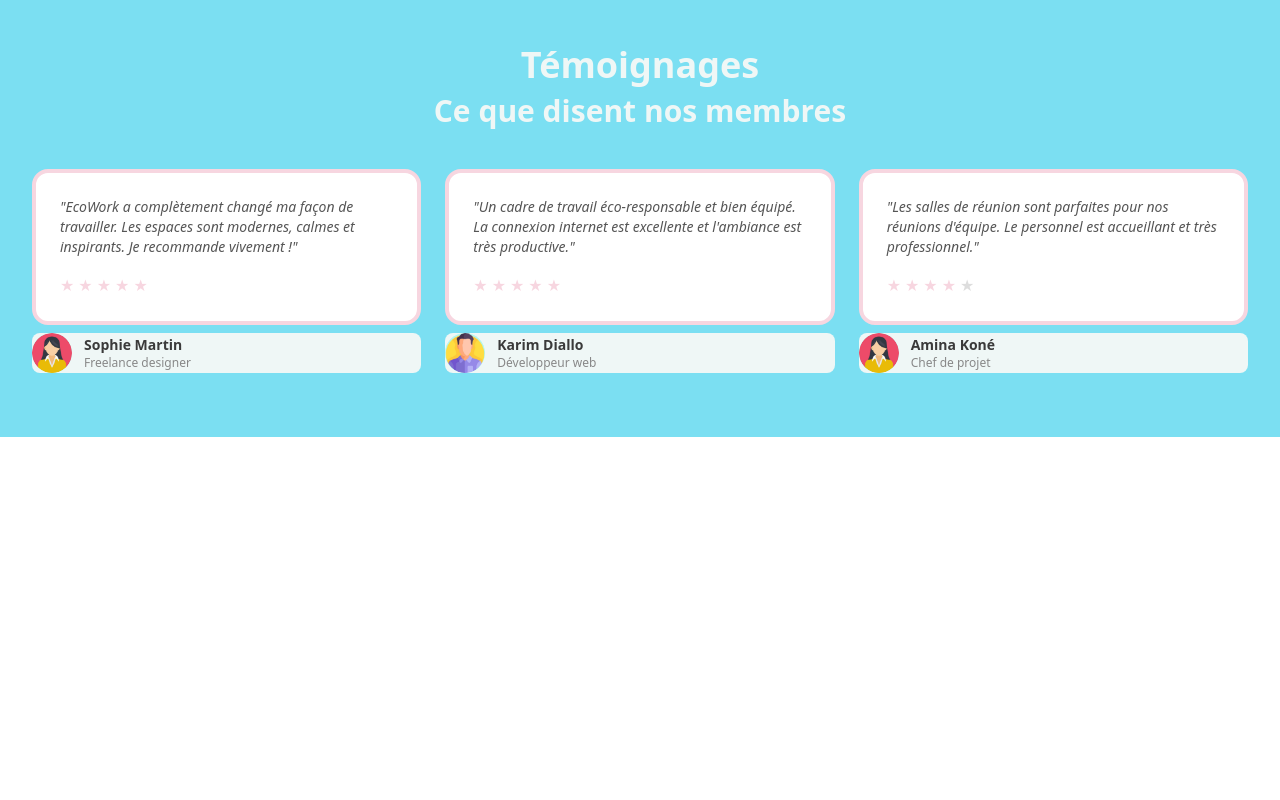
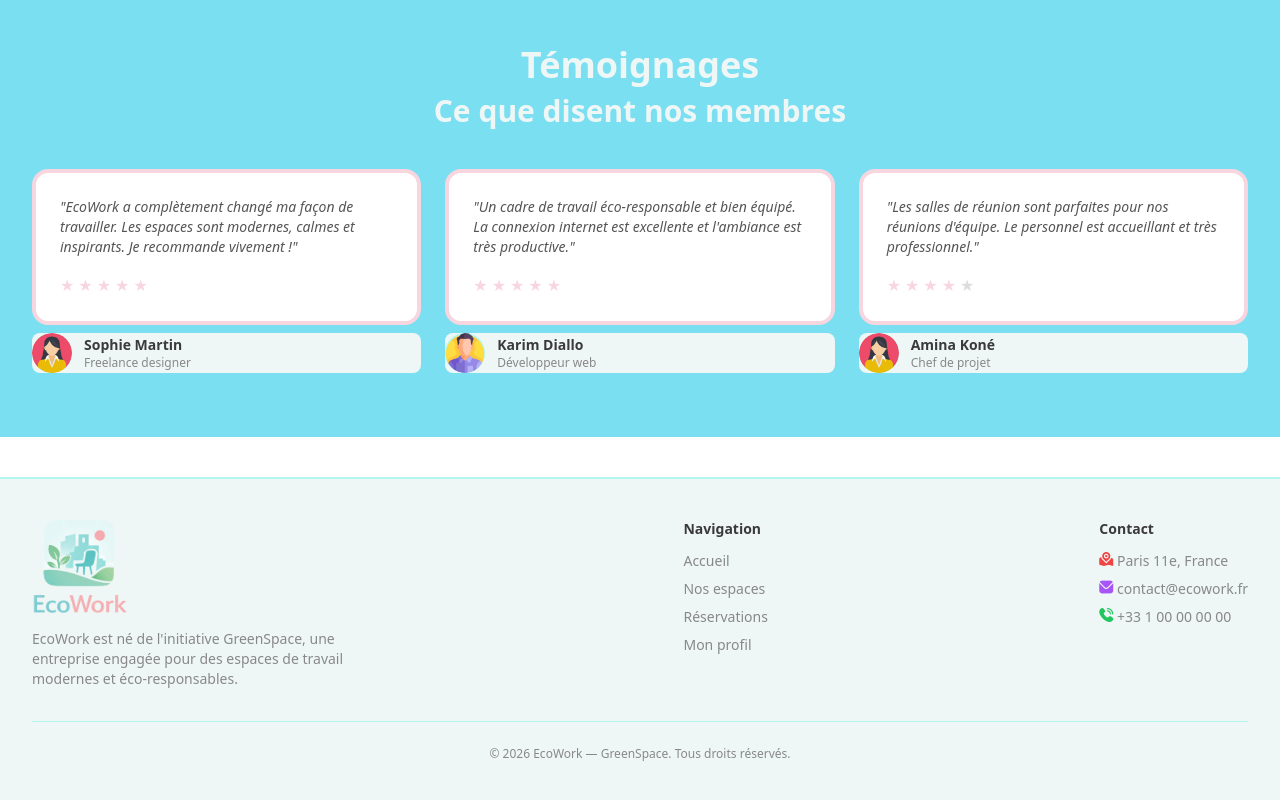
Before and after one commit to cassyyakp/ecowork-frontend, a React (Vite) app: page / in a window 1280 px wide. Shown: the part 1043-1843 px from the top of the page. Before the commit the page ends 1480 px from the top, so only its background shows below. Built offline with nearby package versions, Linux system fonts and the light colour scheme; no server answers.

Commit message:
ajout footer dans page accueil

```diff
--- a/src/utilisateur/Accueil.jsx
+++ b/src/utilisateur/Accueil.jsx
@@ -2,6 +2,7 @@
 import ListeEspaces from "./sectionEspace/ListeEpaces";
 import ListeTemoignages from "./temoignage/ListeTemoignages";
 import TypeEspaceSection from "./typesespace/TypeEspaceSection";
+import FooterAccueil from "./FooterAccueil";
 
 
 export default function Accueil() {
@@ -11,6 +12,7 @@
             <TypeEspaceSection />
             <ListeEspaces />
             <ListeTemoignages />
+            <FooterAccueil />
         </div>
     );
 }
--- /dev/null
+++ b/src/utilisateur/FooterAccueil.jsx
@@ -0,0 +1,58 @@
+
+function FooterAccueil() {
+    return (
+        <footer className="border-t-2 border-[#B2F7EF] px-8 py-10 mt-10 bg-[#EFF7F6]  ">
+
+
+            <div className="flex justify-between items-start flex-wrap gap-8">
+
+                <div className="max-w-xs">
+                    <img src="/images/logo-ecowork.png" alt="logo" className="w-24 mb-3" />
+                    <p className="text-sm text-[#888] ">
+                        EcoWork est né de l'initiative GreenSpace, une entreprise engagée
+                        pour des espaces de travail modernes et éco-responsables.
+                    </p>
+                </div>
+
+                <div>
+                    <h4 className="font-bold text-[#3a3a3a] text-sm mb-3">
+                        Navigation
+                    </h4>
+                    <ul className="space-y-2 text-sm text-[#888] ">
+                        <li><a href="/accueil" className="hover:text-[#7BDFF2]">Accueil</a></li>
+                        <li><a href="/salles" className="hover:text-[#7BDFF2]">Nos espaces</a></li>
+                        <li><a href="/reservations" className="hover:text-[#7BDFF2]">Réservations</a></li>
+                        <li><a href="/profil" className="hover:text-[#7BDFF2]">Mon profil</a></li>
+                    </ul>
+                </div>
+
+                <div>
+                    <h4 className="font-bold text-[#3a3a3a] text-sm mb-3">
+                        Contact
+                    </h4>
+                    <ul className="space-y-2 text-sm text-[#888]">
+                        <li>
+                            <i class="fi fi-ss-map-marker text-red-500"> </i>
+                            Paris 11e, France
+                        </li>
+                        <li>
+                            <i class="fi fi-sr-envelope text-purple-500"> </i>
+                            contact@ecowork.fr
+                        </li>
+                        <li>
+                            <i class="fi fi-sr-phone-call text-green-500"> </i>
+                            +33 1 00 00 00 00
+                        </li>
+                    </ul>
+                </div>
+
+            </div>
+
+            <div className="border-t border-[#B2F7EF] mt-8 pt-6 text-center text-xs text-[#888]">
+                © 2026 EcoWork — GreenSpace. Tous droits réservés.
+            </div>
+        </footer>
+    );
+}
+
+export default FooterAccueil;
```
